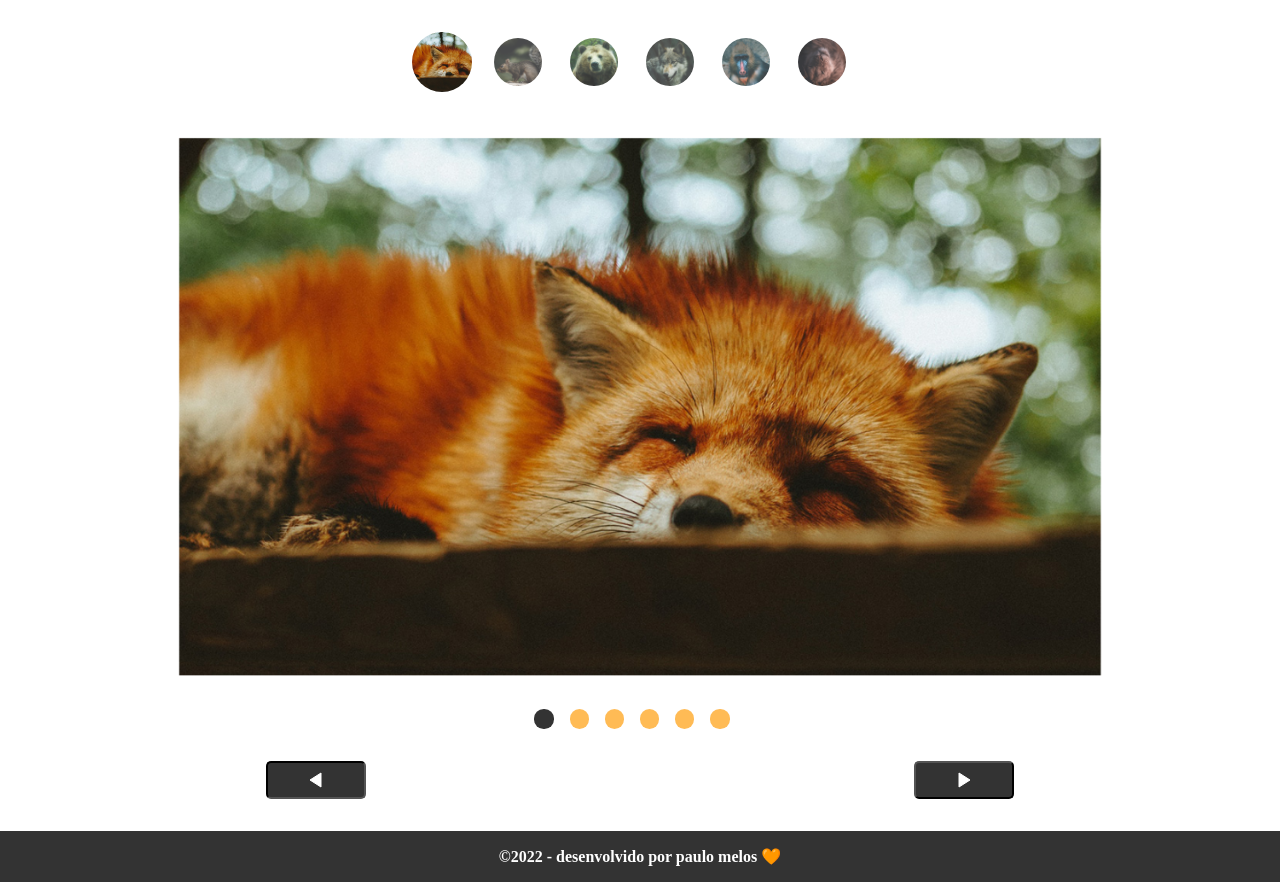
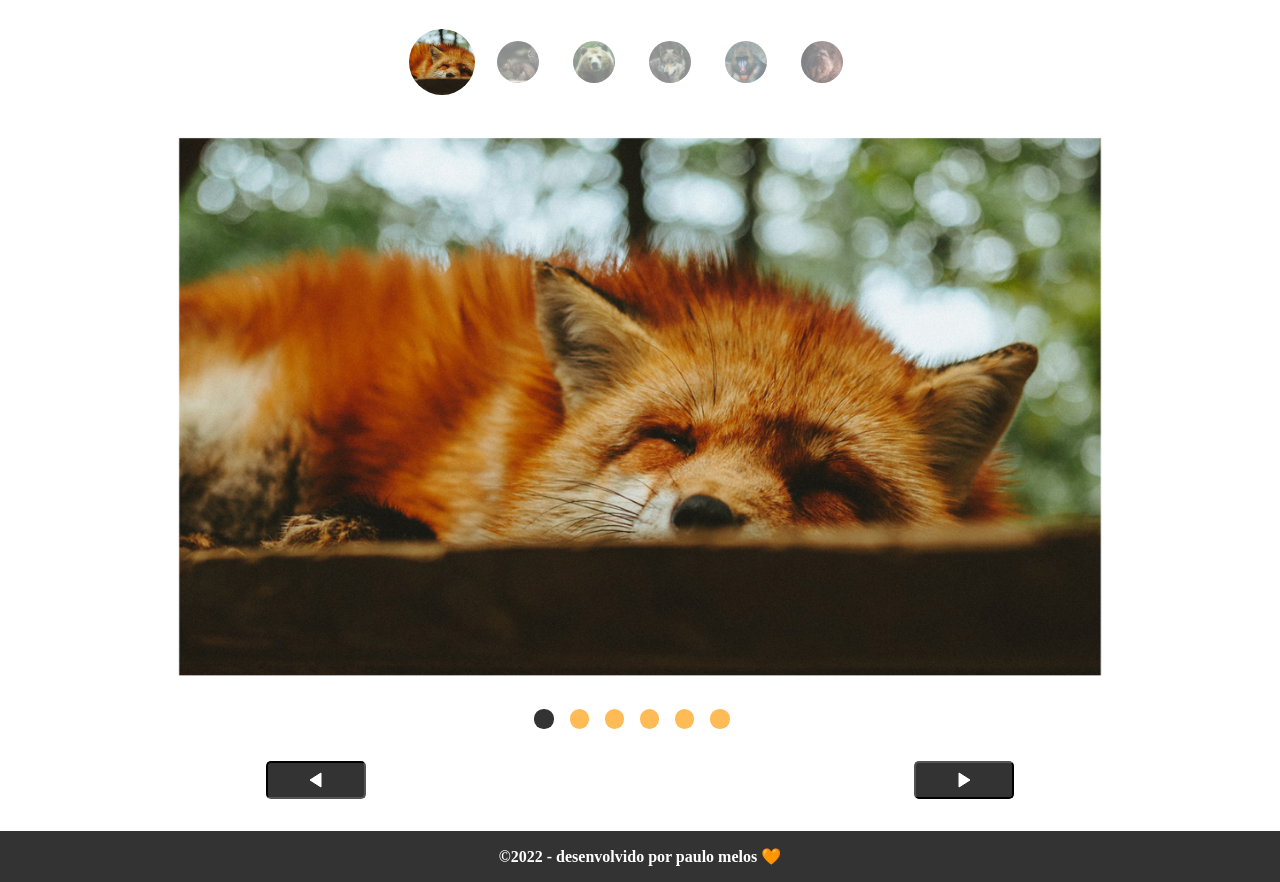
Before and after one commit to pauloesmelos/slider-mousemove-touchmove, a plain HTML site: page index.html in a window 1280 px wide. Drawn offline with Linux system fonts and the light colour scheme.

Commit message:
pauloesmelos-altered pagination icon

```diff
--- a/css/style.css
+++ b/css/style.css
@@ -96,13 +96,13 @@ img{
     border-radius: 50%;
     overflow: hidden;/*apenas aplicando overflow: hidden que conseguimos arredondar o li e a img*/
     margin: 1rem 1rem 0 0;
-    opacity: .8;
-    transform: scale(.8);
+    opacity: .5;
+    transform: scale(.7);
     transition: .5s;
 }
 .custom-control li.active{
     opacity: 1;
-    transform: scale(1);
+    transform: scale(1.1);
 }
 /*footer*/
 footer{
--- a/index.html
+++ b/index.html
@@ -8,7 +8,7 @@
     <meta name="description" content="slide de animais feito em javascript, funcional em mouse e touch">
     <!--shortcut icon-->
     <link rel="icon" href="./img/foto4-thumb.jpg">
-    <title>Slide multifuncional - Arraste pro lado</title>
+    <title>Slide Responsivo - Arraste pro lado</title>
     <link rel="stylesheet" href="./css/style.css">
 </head>
 <body>
```
